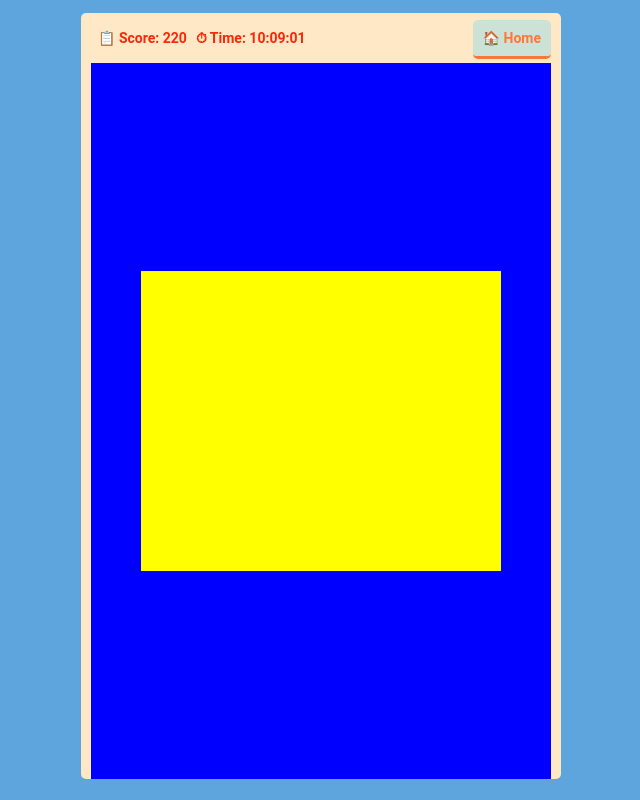
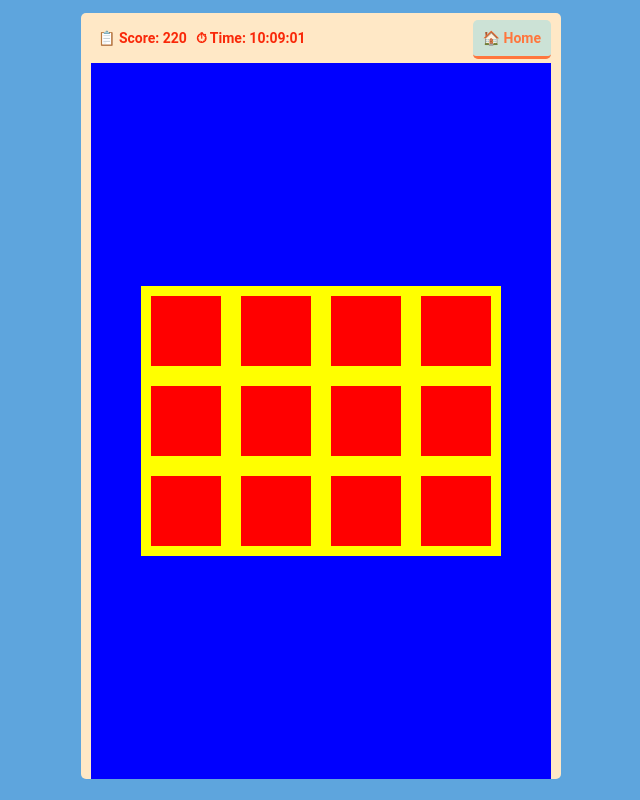
Before and after one commit to fasih-uddin-ahmed/angular-pairs, an Angular app: page /game in a window 1280 px wide. Shown: the whole page, without its empty margins (319-959 px from the left). Built offline with nearby package versions, Linux system fonts and the light colour scheme.

Commit message:
working on grid

```diff
--- a/src/app/pages/game/game.component.html
+++ b/src/app/pages/game/game.component.html
@@ -8,7 +8,19 @@
     </div>
     <div class="grid-wrapper">
         <div class="grid">
+            <div class="cell-hard"></div>
+            <div class="cell-hard"></div>
+            <div class="cell-hard"></div>
+            <div class="cell-hard"></div>
+            <div class="cell-hard"></div>
+            <div class="cell-hard"></div>
 
+            <div class="cell-hard"></div>
+            <div class="cell-hard"></div>
+            <div class="cell-hard"></div>
+            <div class="cell-hard"></div>
+            <div class="cell-hard"></div>
+            <div class="cell-hard"></div>
         </div>
     </div>
 </div>
--- a/src/app/pages/game/game.component.scss
+++ b/src/app/pages/game/game.component.scss
@@ -37,6 +37,18 @@
             }
         }
     }
+    @mixin cell($divisions) {
+        width: calc(100% / 4 - 20px);
+        margin: 10px;
+        padding: 0;
+        background-color: red;
+        &:before {
+            display: block;
+            float: left;
+            padding-top: 100%;
+            content: ''
+        }
+    }
 
     .grid-wrapper {
         background-color: blue;
@@ -46,9 +58,16 @@
         align-items: center;
         flex: 1;
         .grid {
-            height: 300px;
             width: 360px;
             background-color: yellow;
+            display: flex;
+            flex-wrap: wrap;
+            .cell-easy {
+                @include cell(3);
+            }
+            .cell-medium, .cell-hard {
+                @include cell(4);
+            }
         }
 
     }
```
